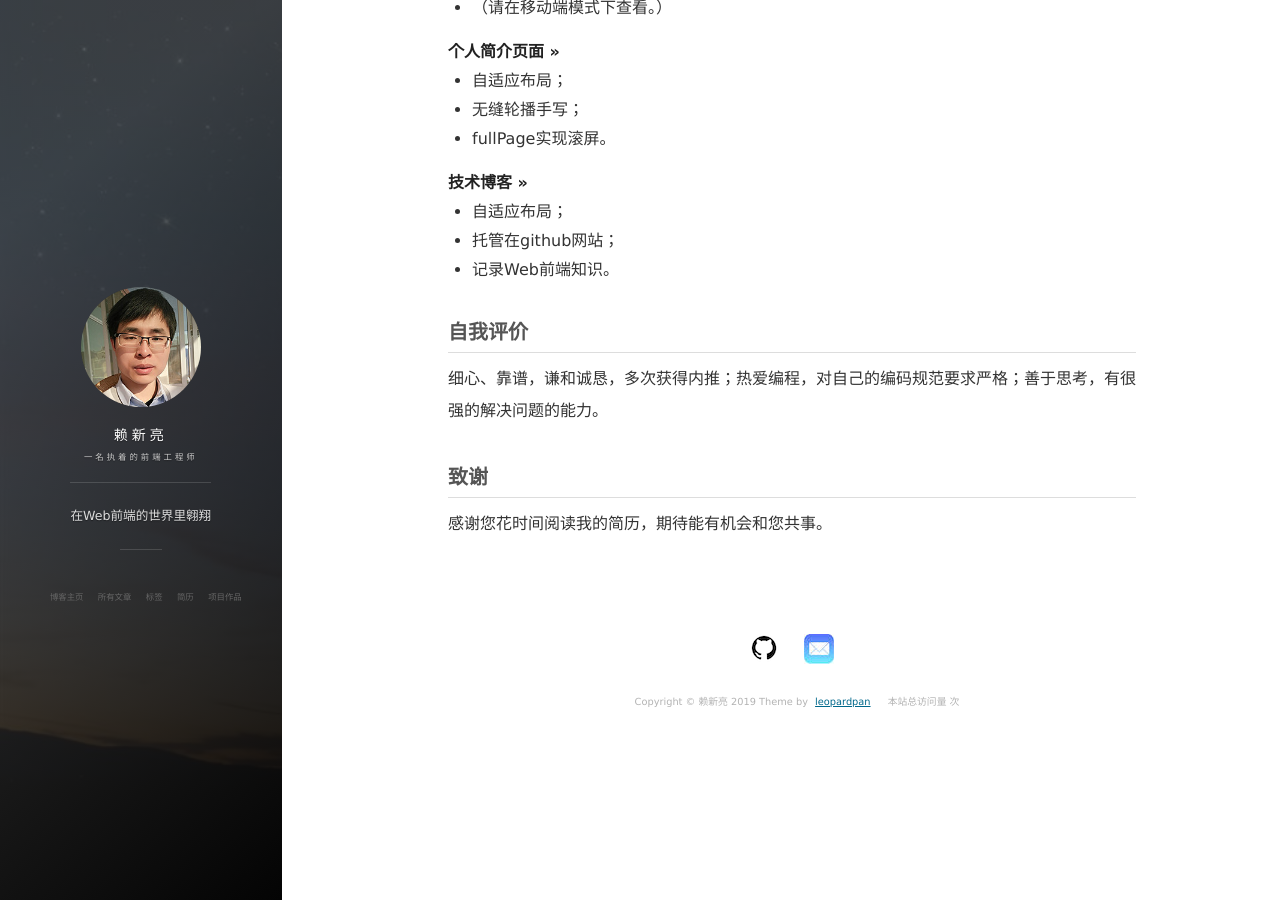
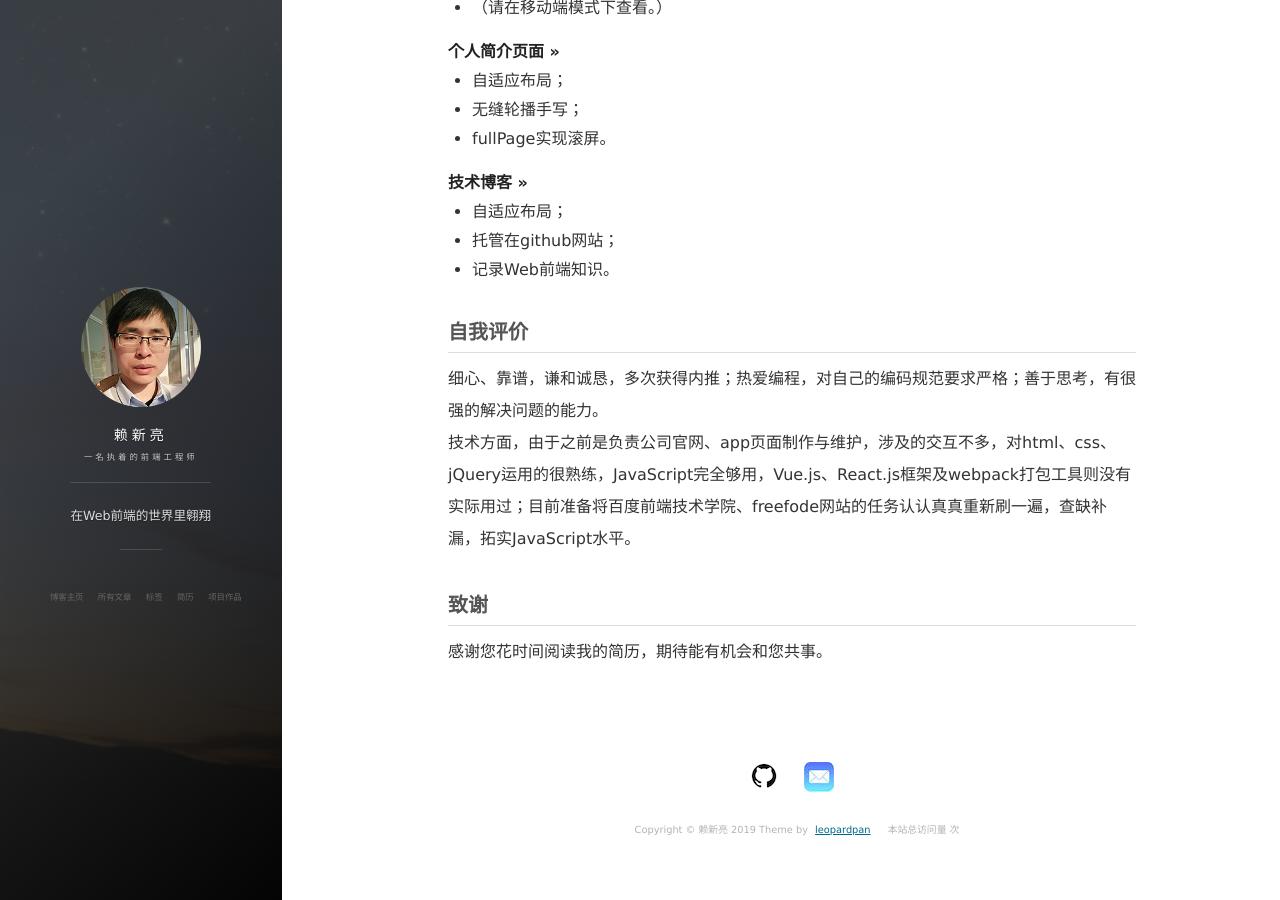
Before and after one commit to xmjr/xmjr.github.io, a Jekyll site: the page built from resume.html, in a window 1280 px wide and 900 px high, scrolled down 1431 px. Built offline with Jekyll 4.4.1, drawn with Linux system fonts in a browser that asks for light colours; nearby versions of some CDN libraries; comment, search, counter and statistics services are not loaded.

Commit message:
Signed-off-by: xmjr <xinlianglai@163.com>

```diff
--- a/resume.html
+++ b/resume.html
@@ -96,6 +96,7 @@ layout: page
         <h4>自我评价</h4>
         <hr>
         <p>细心、靠谱，谦和诚恳，多次获得内推；热爱编程，对自己的编码规范要求严格；善于思考，有很强的解决问题的能力。</p>
+        <p>技术方面，由于之前是负责公司官网、app页面制作与维护，涉及的交互不多，对html、css、jQuery运用的很熟练，JavaScript完全够用，Vue.js、React.js框架及webpack打包工具则没有实际用过；目前准备将百度前端技术学院、freefode网站的任务认认真真重新刷一遍，查缺补漏，拓实JavaScript水平。</p>
     </section>
 
     <section>
```
